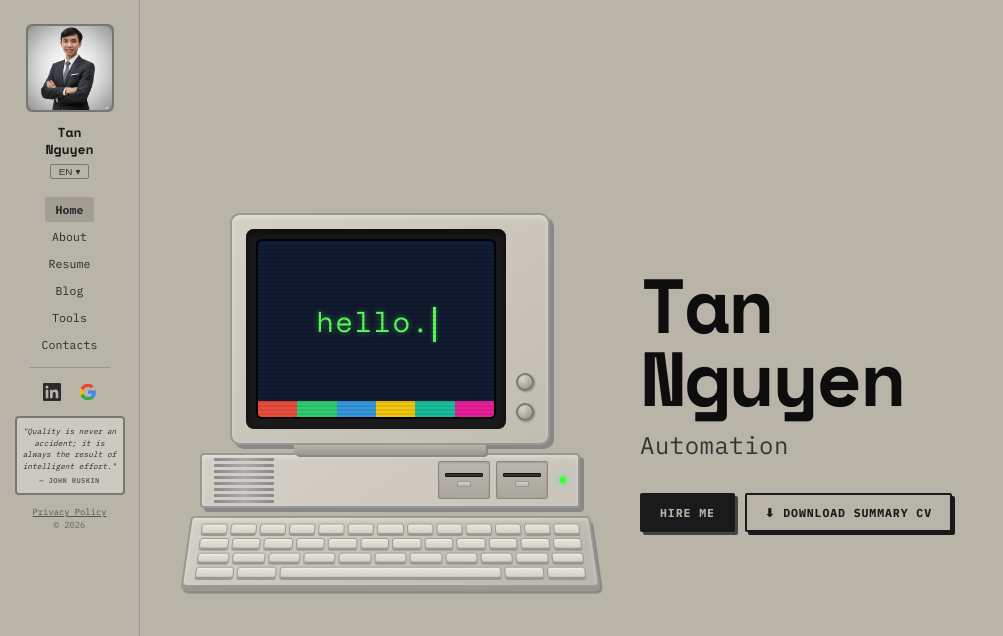
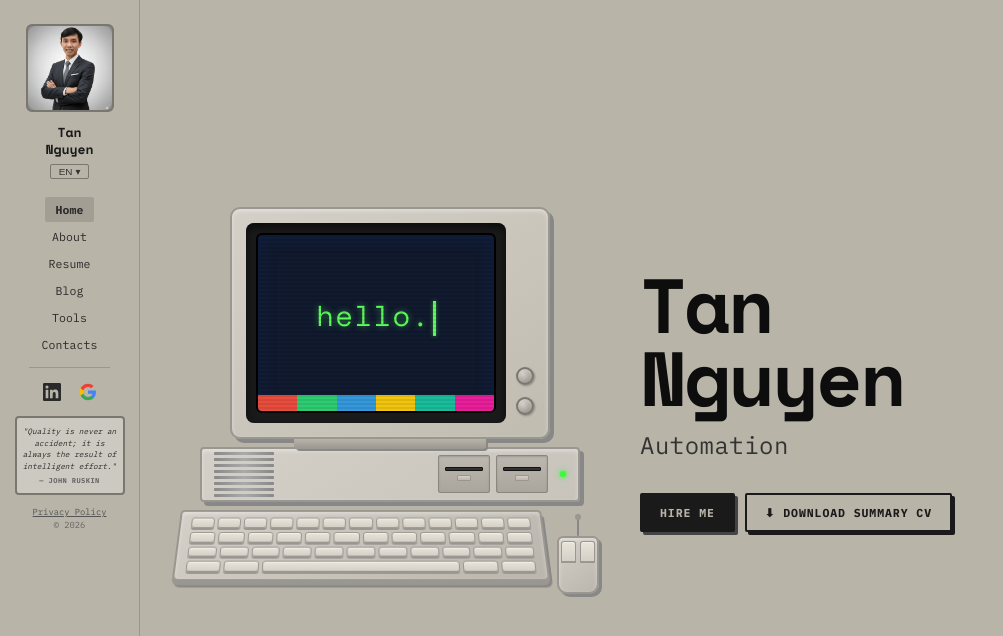
Before and after one commit to nntan90/tannguyen-portfolio, a Next.js app: page / in a window 1280 px wide. Shown: the top 636 px of the page, without its empty margins (0-1003 px from the left). Built offline with nearby package versions, Linux system fonts and the light colour scheme.

Commit message:
feat: add retro IBM-style two-button mouse with cable

```diff
--- a/app/HomeContent.tsx
+++ b/app/HomeContent.tsx
@@ -206,7 +206,8 @@ export default function HomeContent({ posts }: { posts: any[] }) {
               <div className="power-led"></div>
             </div>
           </div>
-          {/* Keyboard */}
+          {/* Keyboard & Mouse */}
+          <div className="ibm-peripherals">
             <div className="ibm-keyboard">
               <div className="keyboard-row">
                 <div className="key"></div><div className="key"></div><div className="key"></div><div className="key"></div><div className="key"></div><div className="key"></div><div className="key"></div><div className="key"></div><div className="key"></div><div className="key"></div><div className="key"></div><div className="key"></div><div className="key"></div>
@@ -219,6 +220,14 @@ export default function HomeContent({ posts }: { posts: any[] }) {
               </div>
               <div className="keyboard-row">
                 <div className="key"></div><div className="key"></div><div className="key spacebar"></div><div className="key"></div><div className="key"></div>
+              </div>
+            </div>
+            <div className="ibm-mouse">
+              <div className="mouse-cable"></div>
+              <div className="mouse-body">
+                <div className="mouse-button-left"></div>
+                <div className="mouse-button-right"></div>
+              </div>
             </div>
           </div>
         </div>
--- a/app/globals.css
+++ b/app/globals.css
@@ -326,12 +326,20 @@ body {
   box-shadow: 0 0 4px #33ff33, 0 0 8px rgba(51,255,51,0.3);
 }
 
-/* === IBM Keyboard === */
+/* === Peripherals Container === */
+.ibm-peripherals {
+  display: flex;
+  align-items: flex-start;
+  gap: 16px;
+  width: 110%;
+  margin-top: 8px;
+}
+
 .ibm-keyboard {
   background: linear-gradient(145deg, #d4d0c8, #bab6ae);
   border: 2px solid #9a9690;
   border-radius: 4px 4px 6px 6px;
-  width: 105%;
+  flex: 1;
   height: 72px;
   position: relative;
   box-shadow: 0 4px 0 #9a9690, 2px 6px 0 #888, inset 0 2px 4px rgba(255,255,255,0.4);
@@ -341,8 +349,56 @@ body {
   gap: 3px;
   transform: perspective(500px) rotateX(20deg);
   transform-origin: top center;
-  margin-top: 8px;
   z-index: 0;
+}
+
+/* === IBM Retro Mouse === */
+.ibm-mouse {
+  display: flex;
+  flex-direction: column;
+  align-items: center;
+  flex-shrink: 0;
+  margin-top: 4px;
+}
+.mouse-cable {
+  width: 2px;
+  height: 22px;
+  background: #888;
+  border-radius: 1px;
+  position: relative;
+}
+.mouse-cable::before {
+  content: '';
+  position: absolute;
+  top: 0;
+  left: 50%;
+  transform: translateX(-50%);
+  width: 6px;
+  height: 6px;
+  background: #9a9690;
+  border-radius: 50%;
+}
+.mouse-body {
+  background: linear-gradient(145deg, #d4d0c8, #bab6ae);
+  border: 2px solid #9a9690;
+  border-radius: 6px 6px 10px 10px;
+  width: 42px;
+  height: 58px;
+  position: relative;
+  box-shadow: 3px 3px 0 #888, inset 0 2px 4px rgba(255,255,255,0.4);
+  display: flex;
+  overflow: hidden;
+}
+.mouse-button-left,
+.mouse-button-right {
+  flex: 1;
+  background: linear-gradient(to bottom, #e8e4d8, #d4d0c8);
+  height: 22px;
+  margin: 3px 2px 0;
+  border-radius: 3px 3px 0 0;
+  border: 1px solid #9a9690;
+  border-bottom: 2px solid #9a9690;
+  box-shadow: inset 0 1px 1px rgba(255,255,255,0.5);
 }
 .keyboard-row {
   display: flex;
```
Lines whose indentation alone changed are shown as unchanged.
